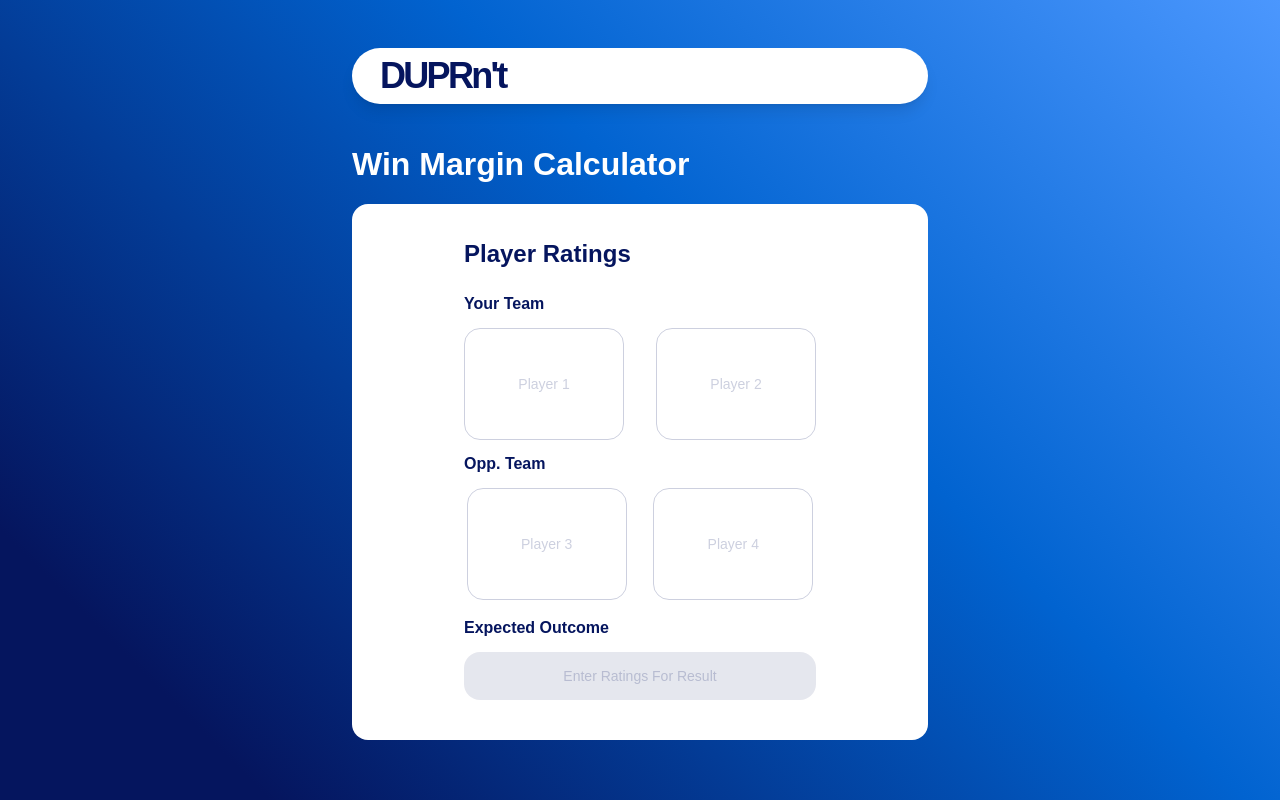
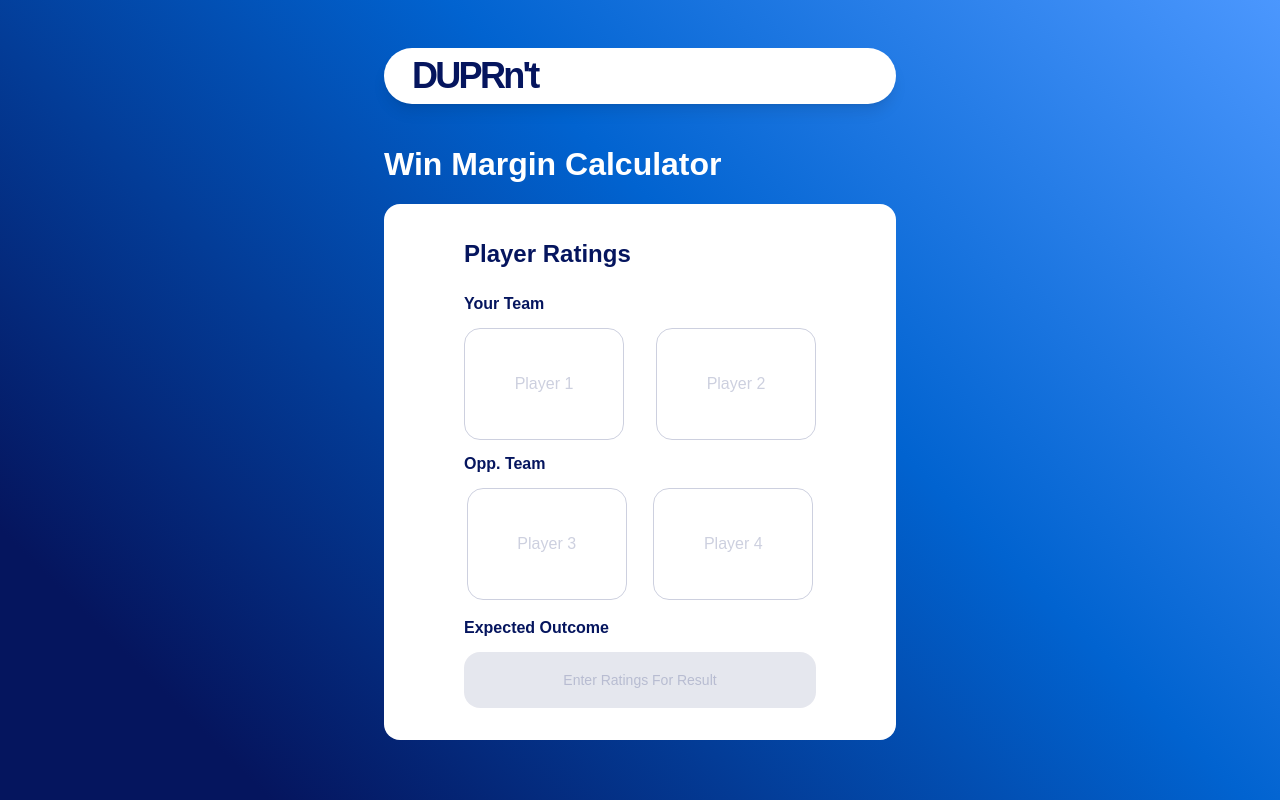
Before and after one commit to RESPRiT/dupr-calc, a React (Vite) app: page / in a window 1280 px wide. Built offline with nearby package versions, Linux system fonts and the light colour scheme.

Commit message:
More clamp responsiveness

```diff
--- a/src/App.tsx
+++ b/src/App.tsx
@@ -9,7 +9,7 @@ import "./App.css";
 function App() {
   return (
     <div className="bg mx-5 flex justify-center">
-      <div className="mb-[clamp(2rem,7vh,4rem)] w-full max-w-sm md:max-w-xl">
+      <div className="mb-[clamp(2rem,7vh,4rem)] w-full max-w-sm md:max-w-lg">
         <Header />
         <Calculator />
         <Footer />
--- a/src/components/Calculator.tsx
+++ b/src/components/Calculator.tsx
@@ -66,8 +66,8 @@ function Calculator() {
         </Button>*/}
       </div>
       <div
-        className="bg-white p-[clamp(1.25rem,6.5vw,2rem)] pt-8 mt-3 md:pb-8
-          md:mt-5 rounded-2xl flex flex-col items-center duration-200"
+        className="bg-white p-[clamp(1.25rem,6.5vw,2rem)] md:pb-6 mt-3 md:mt-5
+          rounded-2xl flex flex-col items-center"
       >
         <div className="flex flex-col">
           <h2 className="text-navy-900">Player Ratings</h2>
@@ -115,18 +115,20 @@ function Calculator() {
           <h3 className="mt-[clamp(0.875rem,2vh,1.25rem)]">Expected Outcome</h3>
           <div
             className="bg-navy-900/10 flex justify-center items-center
-              mt-[clamp(0.5rem,1.5vh,1rem)] h-12 rounded-2xl"
+              mt-[clamp(0.5rem,1.5vh,1rem)] h-[clamp(3rem,7vh,4rem)]
+              rounded-2xl"
           >
             <span
-              className={`text-sm font-medium
+              className={`text-[clamp(0.875rem,0.25rem+3vw,1rem)] md:text-sm
+                font-medium
                 ${allValid() ? "text-navy-900/90" : "text-navy-900/20"}`}
             >
               {allValid() ? formatResults() : "Enter Ratings For Result"}
             </span>
           </div>
           <span
-            className={`text-navy-900/50 text-[0.625rem] md:text-xs font-normal
-              mt-2 text-center ${allValid() ? "opacity-100" : "opacity-0 h-0"}`}
+            className={`text-navy-900/50 text-[0.625rem] font-normal mt-2
+              text-center ${allValid() ? "opacity-100" : "opacity-0 h-0"}`}
           >
             To gain rating, you must <u>outperform</u> this score.
           </span>
--- a/src/components/RatingInput.tsx
+++ b/src/components/RatingInput.tsx
@@ -9,8 +9,9 @@ function RatingInput({ value, ...props }: RatingInputProps) {
   return (
     <Input
       className="max-w-40 min-h-21 h-[14vh] max-h-28 rounded-2xl border
-        border-navy-900/20 valid:border-blue-800/75 shadow-none text-base
-        font-normal text-center text-navy-900 placeholder:text-navy-900/20
+        border-navy-900/20 valid:border-blue-800/75 shadow-none
+        text-[clamp(1rem,0.25rem+3vw,1.125rem)] md:text-base font-normal
+        text-center text-navy-900 placeholder:text-navy-900/20
         valid:focus-visible:ring-blue-500/75 transition-shadow duration-300
         ease-in-out"
       type="text"
```
